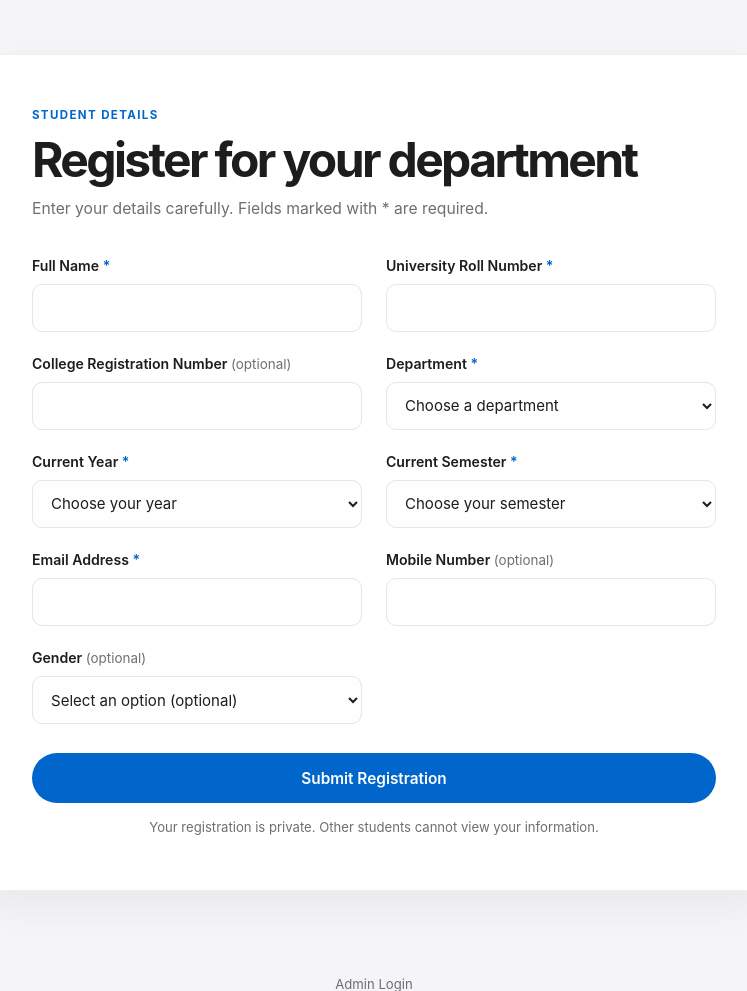
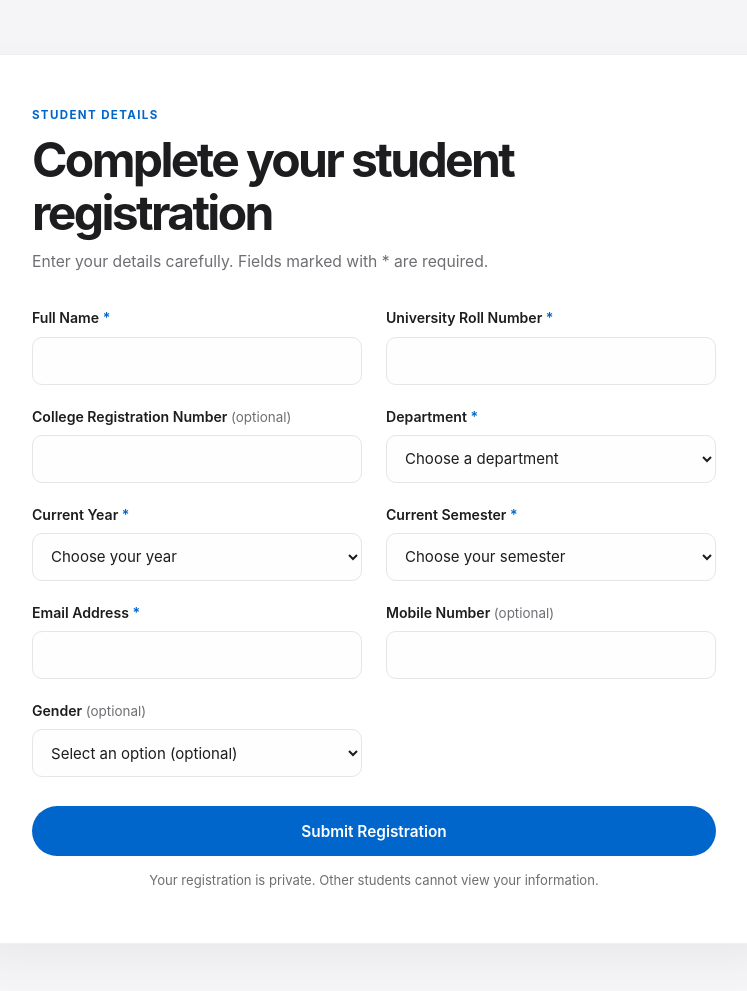
Before and after one commit to PRECIOU-S/registration, a Flask app: page / in a window 1280 px wide. Shown: the part 54-1045 px from the top of the page, without its empty margins (266-1013 px from the left). Run offline with Flask 3, Linux system fonts and the light colour scheme; parts of the project's set-up code (start-up, migrations or seed data) failed here and were passed over; some libraries are stand-ins or nearby versions.

Commit message:
Improve student registration form heading
Co-authored-by: Copilot <223556219+Copilot@users.noreply.github.com>

```diff
--- a/templates/register.html
+++ b/templates/register.html
@@ -4,7 +4,7 @@
 <section class="panel form-panel">
   <div class="intro">
     <p class="eyebrow">STUDENT DETAILS</p>
-    <h1>Register for your department</h1>
+    <h1>Complete your student registration</h1>
     <p>Enter your details carefully. Fields marked with <span aria-hidden="true">*</span> are required.</p>
   </div>
   <form method="post" action="{{ url_for('register') }}" novalidate>
```
